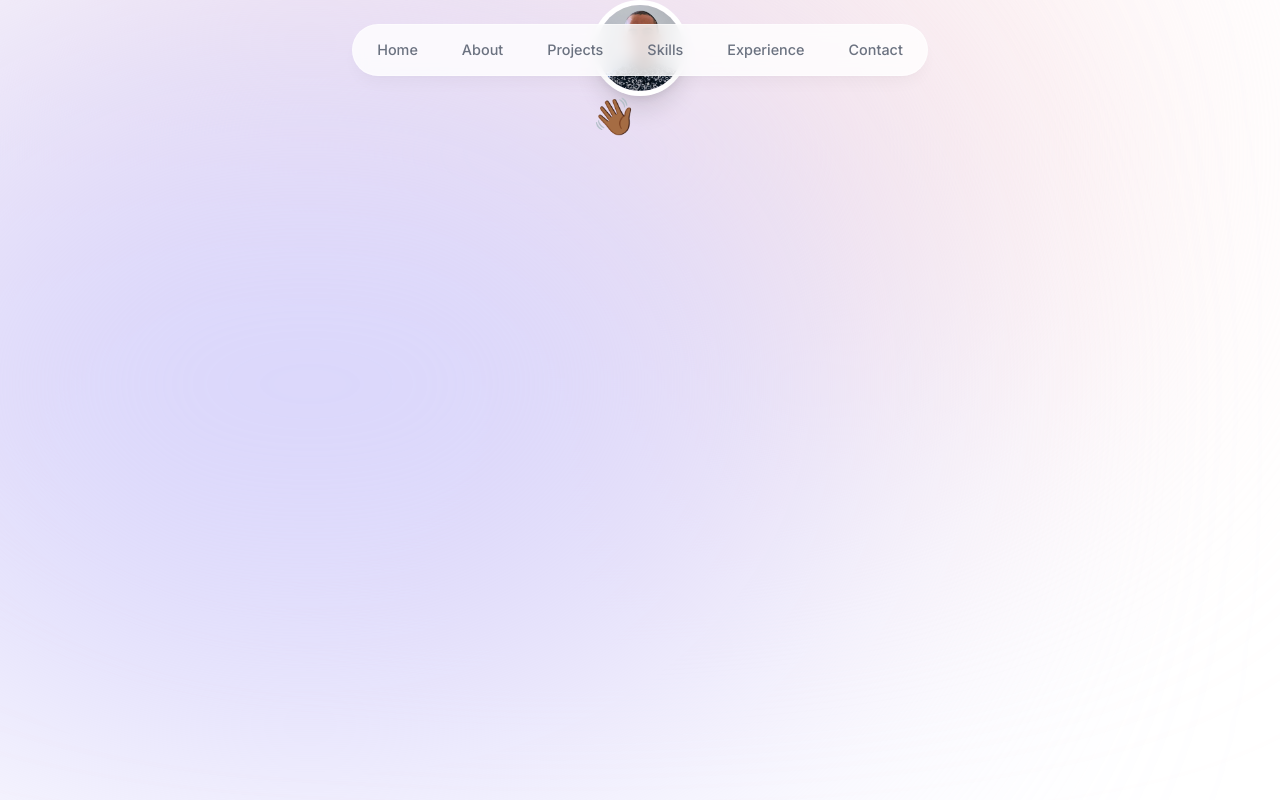
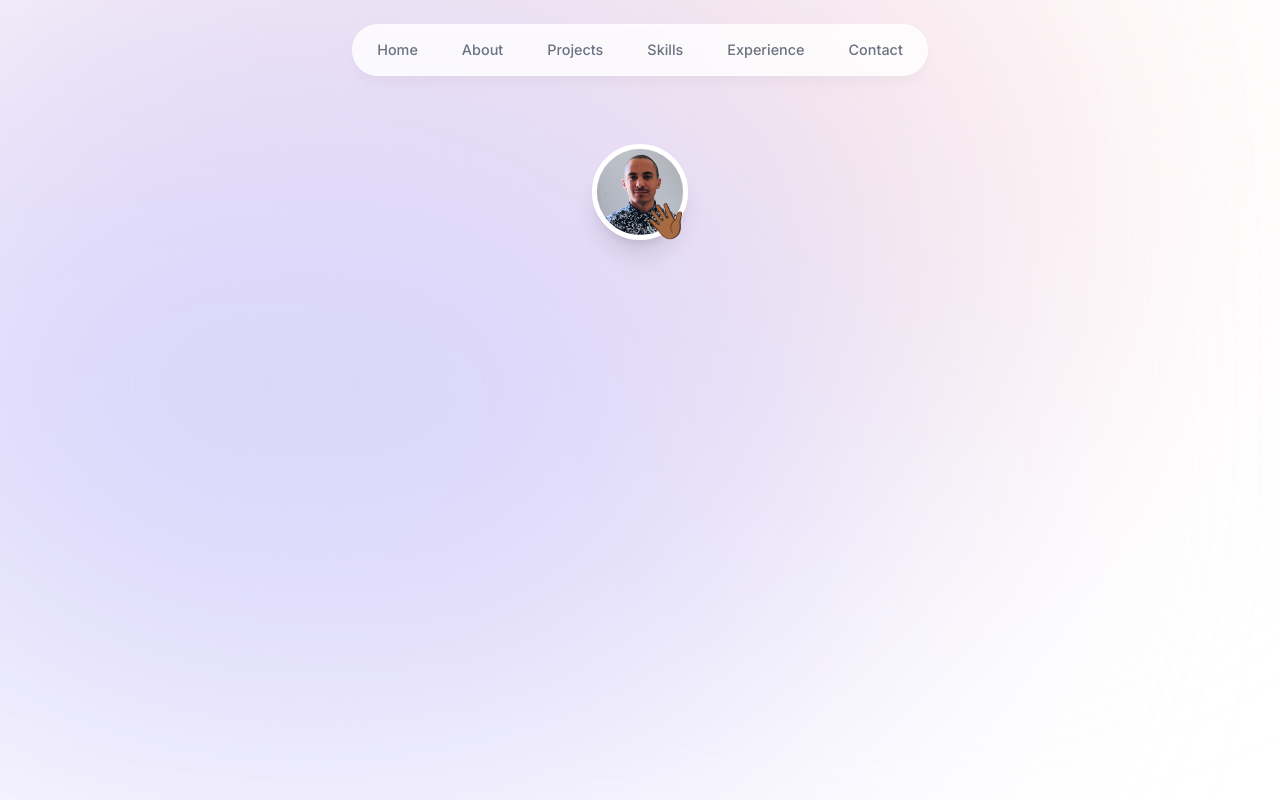
Before and after one commit to OldSociety/2024-portfolio, a Next.js app: page / in a window 1280 px wide. Built offline with nearby package versions, Linux system fonts and the light colour scheme.

Commit message:
header image

```diff
--- a/app/layout.tsx
+++ b/app/layout.tsx
@@ -17,7 +17,7 @@
 }) {
   return (
     <html lang="en">
-      <body className={`${inter.className} bg-grey-200 text-gray-950 relative`}>
+      <body className={`${inter.className} bg-grey-200 text-gray-950 relative h-5000px pt-28 sm:pt-36`}>
         <div className="bg-[#fbe2e3] absolute top-[-6rem] -z-10 right-[11rem] h-[31.25rem] w-[31.25rem] rounded-full blur-[10rem] sm:w-[68.75rem]"></div>
         <div className="bg-[#dbd7fb] absolute top-[-1rem] -z-10 left-[-35rem] h-[50rem] w-[31.25rem] rounded-full blur-[10rem] sm:w-[68.75rem] md:left[-33rem] lg:left-[-28rem] xl:left-[-15rem] 2xl:left-[-5rem]"></div>
         <Header />
--- a/components/intro.tsx
+++ b/components/intro.tsx
@@ -1,3 +1,5 @@
+'use client'
+import { motion } from 'framer-motion'
 import Image from 'next/image'
 import React from 'react'
 
@@ -5,7 +7,12 @@
   return (
     <section>
       <div className="flex items-center justify-center">
-        <div>
+        <div className="relative">
+          <motion.div
+            initial={{ opacity: 0, scale: 0 }}
+            animate={{ opacity: 1, scale: 1 }}
+            transition={{ type: 'tween', duration: 0.2 }}
+          >
             <Image
               src="/headshot.jpg"
               alt="austin headshot"
@@ -15,7 +22,20 @@
               priority={true}
               className="h-24 w-24 rounded-full object-cover border-[0.35rem] border-white shadow-xl"
             />
-          <span className="text-4xl">👋🏾</span>
+          </motion.div>
+          <motion.span
+            className="absolute bottom-0 right-0  text-4xl"
+            initial={{ opacity: 0, scale: 0 }}
+            animate={{ opacity: 1, scale: 1 }}
+            transition={{
+              type: 'spring',
+              stiffness: 125,
+              delay: 0.1,
+              duration: 0.7,
+            }}
+          >
+            👋🏾
+          </motion.span>
         </div>
       </div>
     </section>
```
Lines whose indentation alone changed are shown as unchanged.
